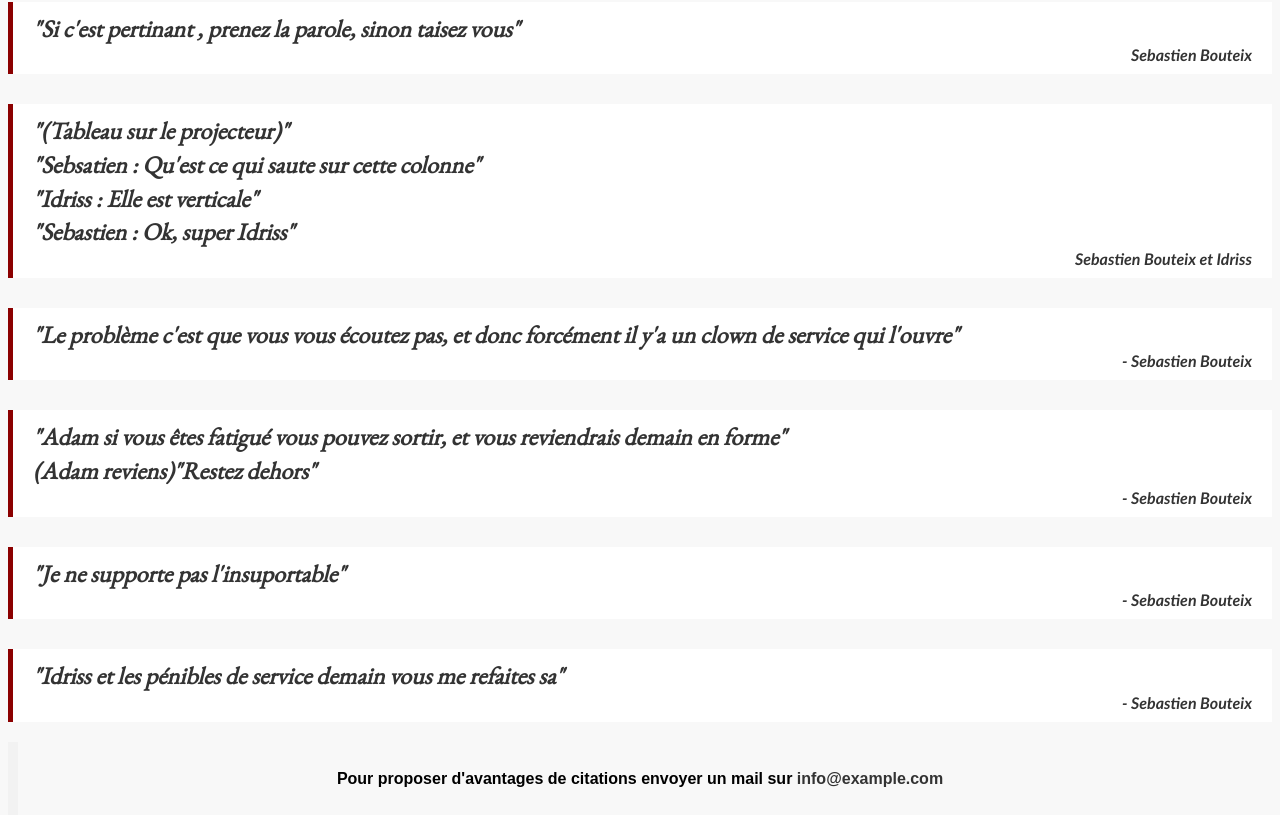
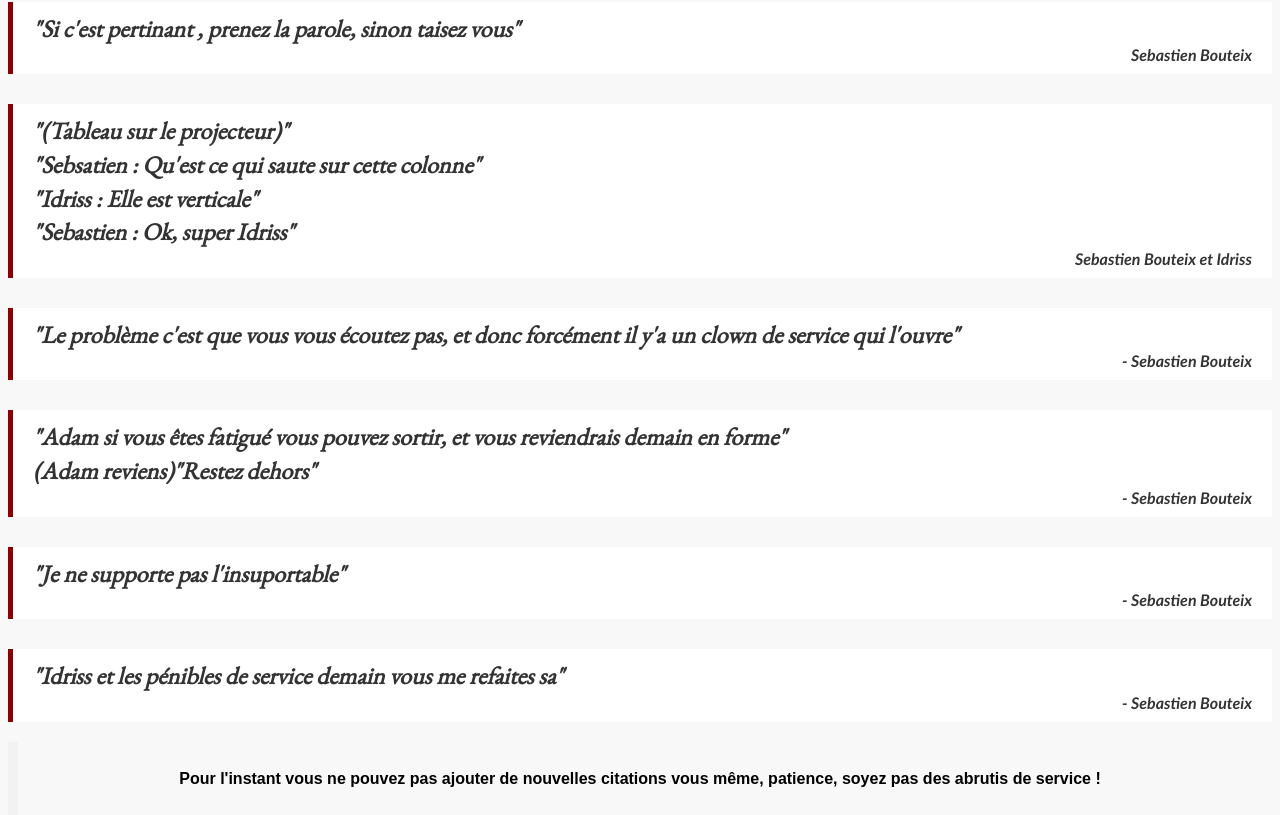
Before and after one commit to bteix1/bteixquotes, a plain HTML site: page bouteix/index.html in a window 1280 px wide. Shown: the part 2316-3131 px from the top of the page. Drawn offline with nearby package versions, Linux system fonts and the light colour scheme.

Commit message:
Update index.html

```diff
--- a/bouteix/index.html
+++ b/bouteix/index.html
@@ -161,7 +161,7 @@
 
 
 <footerb>
-	<p>Pour proposer d'avantages de citations envoyer un mail sur <a href="mailto:info@example.com">info@example.com</a></p>
+	<p>Pour l'instant vous ne pouvez pas ajouter de nouvelles citations vous même, patience, soyez pas des abrutis de service !</a></p>
 	</footerb>
 
 
```
